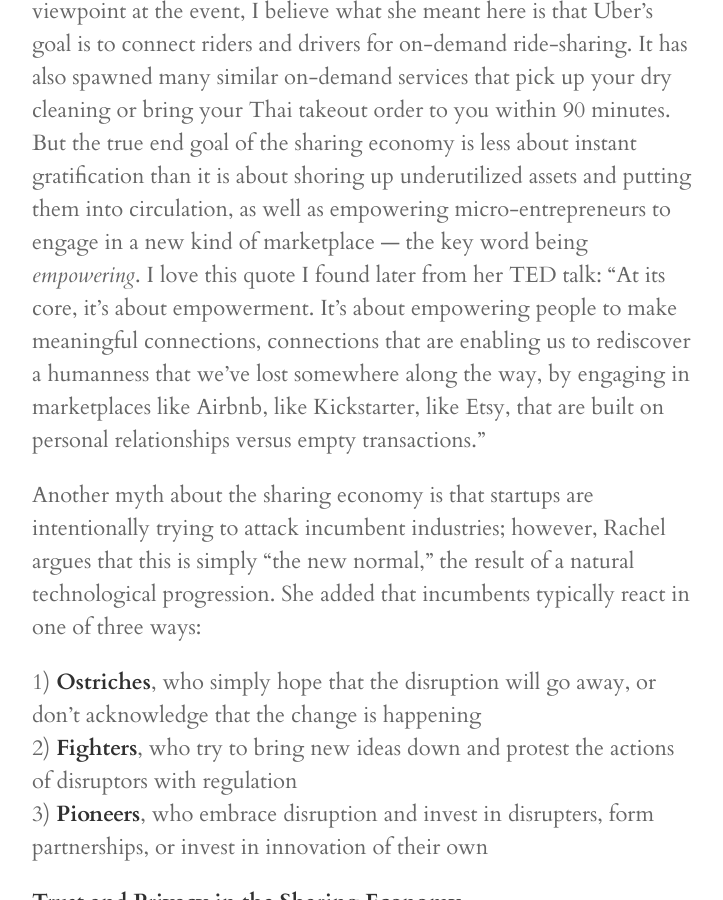
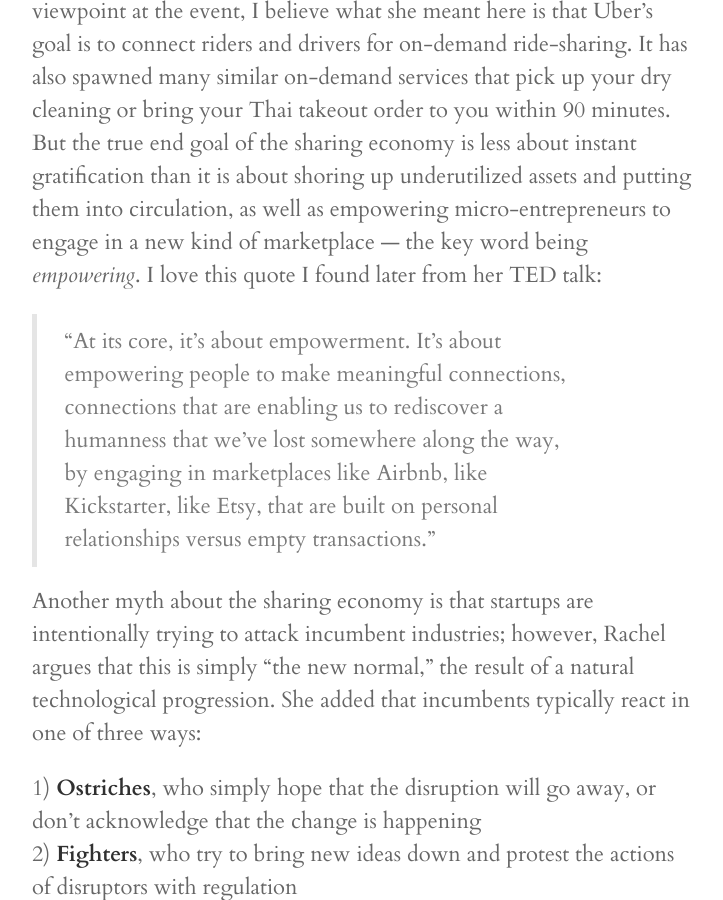
Before and after one commit to joyvchen/joyvchen.github.io, a Jekyll site: the page built from _posts/2014-11-14-sharing-economy-pitch-night-with-rachel-botsman.md, in a window 1280 px wide and 900 px high, scrolled down 2271 px. Shown: the whole window, without its empty margins (278-1001 px from the left). Built offline with Jekyll 4.4.1, drawn with Linux system fonts in a browser that asks for light colours; nearby versions of some CDN libraries; some web fonts are replaced; Markdown is read by kramdown in place of the engine named in the settings.

```diff
--- a/_posts/2014-11-14-sharing-economy-pitch-night-with-rachel-botsman.md
+++ b/_posts/2014-11-14-sharing-economy-pitch-night-with-rachel-botsman.md
@@ -15,7 +15,9 @@ Collaborative consumption, as Rachel describes, is at its core an ideology that
 
 **What is it not? Myths About Collaborative Consumption**
 
-With the Uberfication of everything — that is, a rising mobile services market fueled by Uber-style technology that buys you time and saves you effort — many believe that the collaborative consumption movement revolves around on-demand consumer services. Rather, Rachel contends that this is a myth — collaborative consumption is not about "on-demand." Though she didn’t elaborate much on this viewpoint at the event, I believe what she meant here is that Uber’s goal is to connect riders and drivers for on-demand ride-sharing. It has also spawned many similar on-demand services that pick up your dry cleaning or bring your Thai takeout order to you within 90 minutes. But the true end goal of the sharing economy is less about instant gratification than it is about shoring up underutilized assets and putting them into circulation, as well as empowering micro-entrepreneurs to engage in a new kind of marketplace — the key word being *empowering*. I love this quote I found later from her TED talk: “At its core, it’s about empowerment. It’s about empowering people to make meaningful connections, connections that are enabling us to rediscover a humanness that we’ve lost somewhere along the way, by engaging in marketplaces like Airbnb, like Kickstarter, like Etsy, that are built on personal relationships versus empty transactions.”
+With the Uberfication of everything — that is, a rising mobile services market fueled by Uber-style technology that buys you time and saves you effort — many believe that the collaborative consumption movement revolves around on-demand consumer services. Rather, Rachel contends that this is a myth — collaborative consumption is not about "on-demand." Though she didn’t elaborate much on this viewpoint at the event, I believe what she meant here is that Uber’s goal is to connect riders and drivers for on-demand ride-sharing. It has also spawned many similar on-demand services that pick up your dry cleaning or bring your Thai takeout order to you within 90 minutes. But the true end goal of the sharing economy is less about instant gratification than it is about shoring up underutilized assets and putting them into circulation, as well as empowering micro-entrepreneurs to engage in a new kind of marketplace — the key word being *empowering*. I love this quote I found later from her TED talk:
+
+> “At its core, it’s about empowerment. It’s about empowering people to make meaningful connections, connections that are enabling us to rediscover a humanness that we’ve lost somewhere along the way, by engaging in marketplaces like Airbnb, like Kickstarter, like Etsy, that are built on personal relationships versus empty transactions.”
 
 Another myth about the sharing economy is that startups are intentionally trying to attack incumbent industries; however, Rachel argues that this is simply “the new normal,” the result of a natural technological progression. She added that incumbents typically react in one of three ways:
 
```
